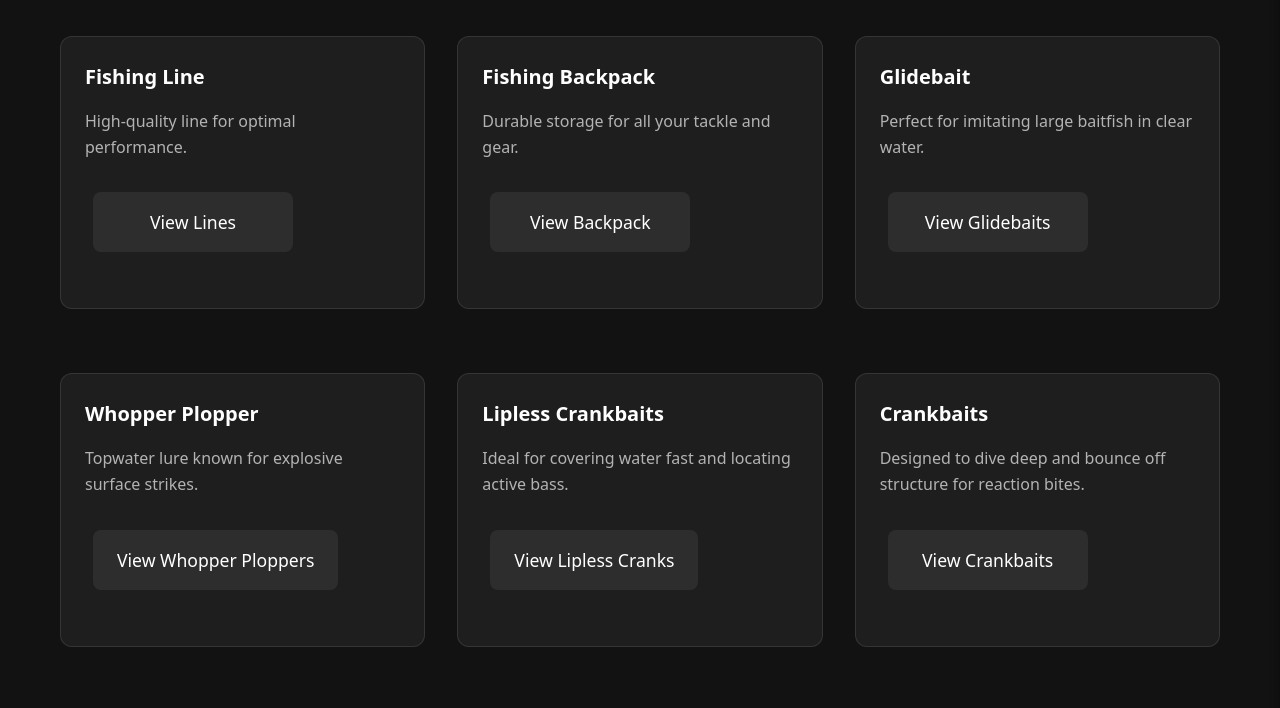
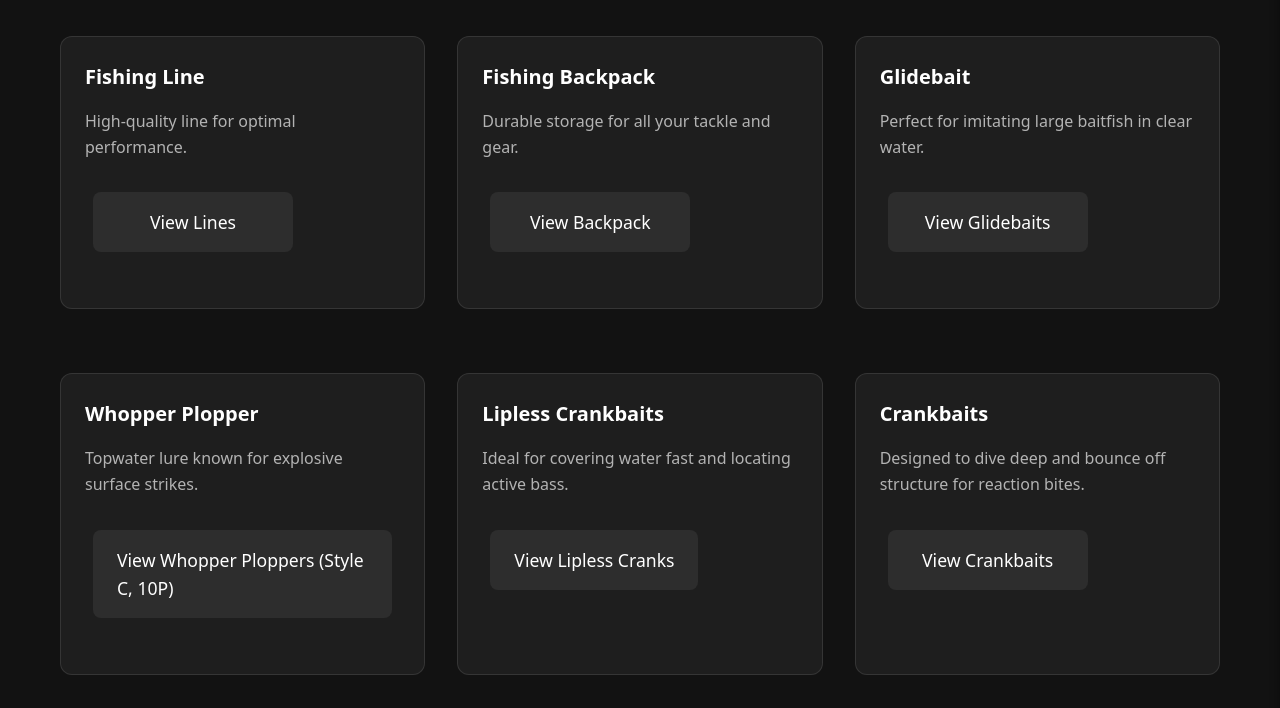
Before and after one commit to JGates-13/Christmas-Wants, a website: page public/fishing/accessories/line.html in a window 1280 px wide. Shown: the part 72-780 px from the top of the page. Drawn offline with Linux system fonts and the light colour scheme.

Commit message:
Update line.html

```diff
--- a/public/fishing/accessories/line.html
+++ b/public/fishing/accessories/line.html
@@ -71,7 +71,7 @@
             <p>Topwater lure known for explosive surface strikes.</p>
             <div class="button-group">
               <a class="rod-button" href="https://a.co/d/eu4ilDJ" target="_blank" rel="noopener">
-                View Whopper Ploppers
+                View Whopper Ploppers (Style C, 10P)
               </a>
             </div>
           </div>
```
